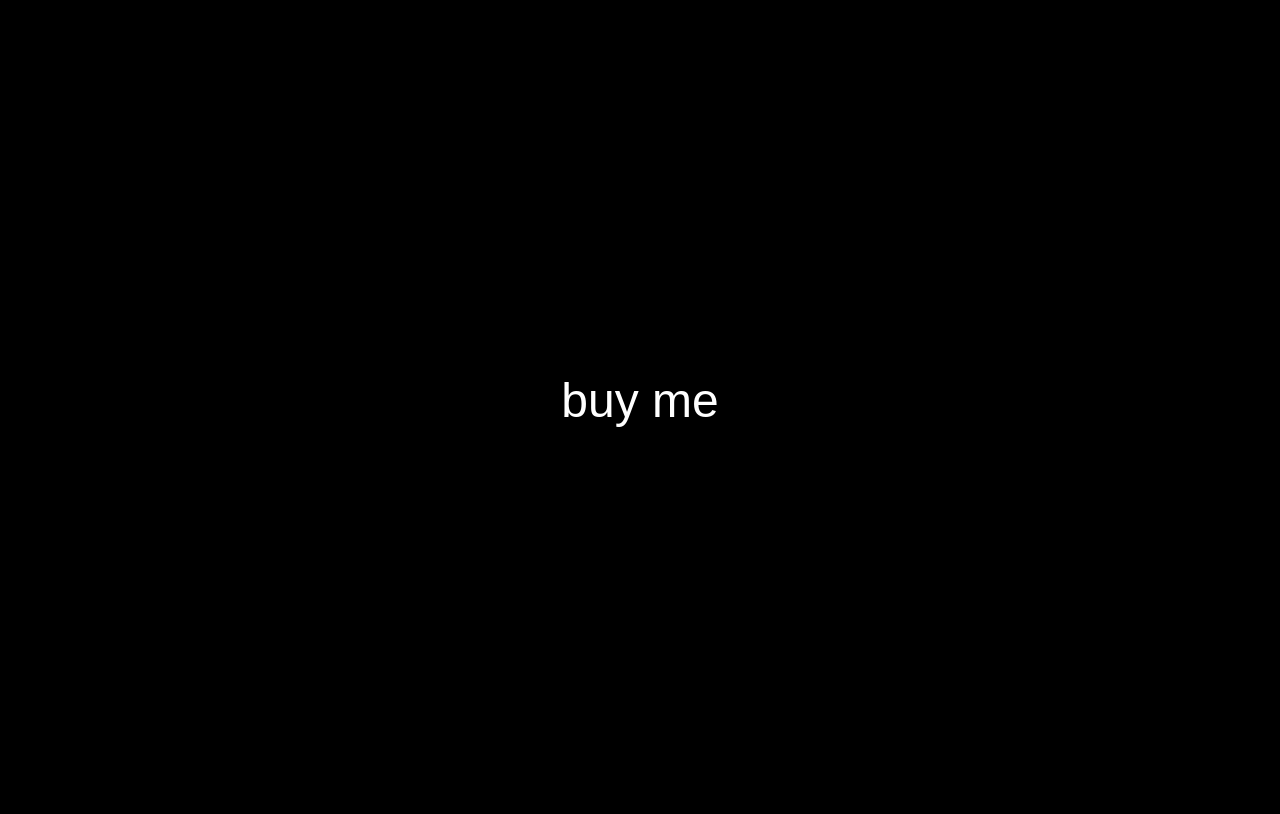
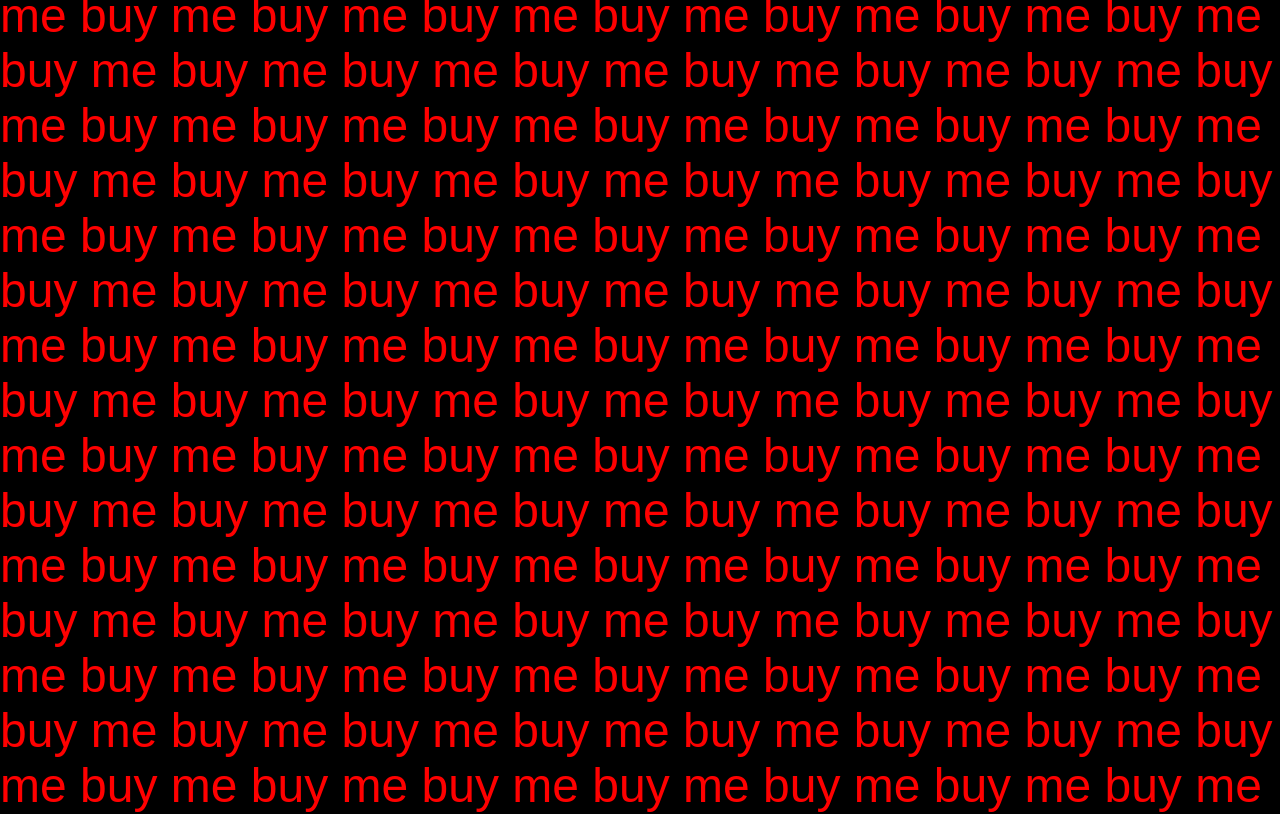
Before and after one commit to Pinkapu/buyme, a plain HTML site: page index.html in a window 1280 px wide. Shown: the top 814 px of the page. Drawn offline with Linux system fonts and the light colour scheme.

Commit message:
Update index.html

```diff
--- a/index.html
+++ b/index.html
@@ -1,13 +1,11 @@
-<!DOCTYPE html>
-<html lang="ru">
-<head>
+<html lang="ru"><head>
   <meta charset="UTF-8">
   <title>Buy me</title>
   <style>
     body {
       margin: 0;
       background-color: black;
-      color: white;
+      color: red;
       display: flex;
       justify-content: center;
       align-items: center;
@@ -19,5 +17,16 @@
 </head>
 <body>
   buy me
-</body>
-</html>
+    buy me
+    buy me
+    buy me
+    buy me
+    buy me
+    buy me
+buy me
+buy me
+buy me buy me buy me buy me buy me buy me buy me buy me buy me buy me buy me buy me buy me buy me buy me buy me buy me buy me buy me buy me buy me buy me buy me buy me buy me buy me buy me buy me buy me buy me buy me buy me buy me buy me buy me buy me buy me buy me buy me buy me buy me buy me buy me buy me buy me buy me buy me buy me buy me buy me buy me buy me buy me buy me buy me buy me buy me buy me buy me buy me buy me buy me buy me buy me buy me buy me buy me buy me buy me buy me buy me buy me buy me buy me buy me buy me buy me buy me buy me buy me buy me buy me buy me buy me buy me buy me buy me buy me buy me buy me buy me buy me buy me buy me buy me buy me buy me buy me buy me buy me buy me buy me buy me buy me buy me buy me buy me buy me buy me buy me buy me buy me buy me buy me buy me buy me buy me buy me buy me buy me buy me buy me buy me buy me buy me buy me buy me buy me buy me buy me buy me buy me buy me buy me buy me buy me buy me buy me buy me buy me buy me buy me buy me buy me buy me buy me buy me buy me
+
+
+
+</body></html>
```
